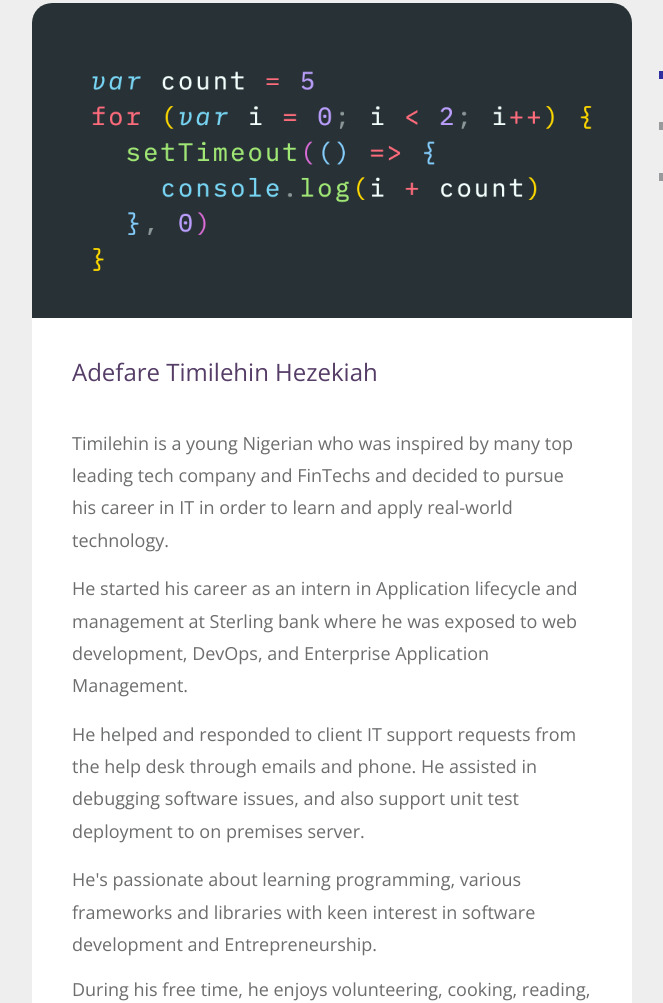
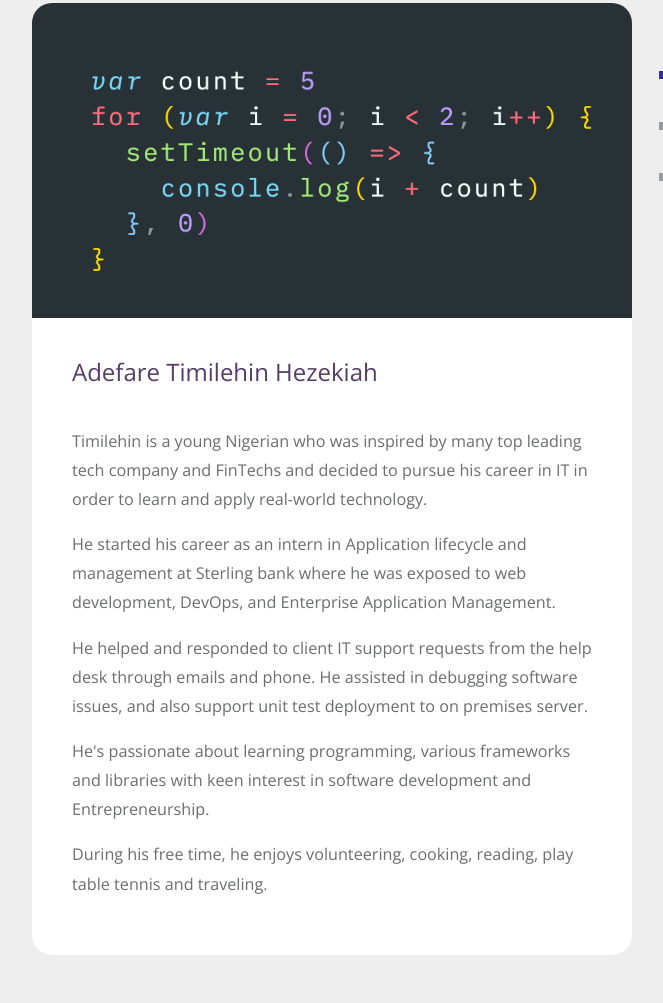
Before and after one commit to mi-touch/PPT, a plain HTML site: page index.html in a window 1280 px wide. Shown: the part 222-1225 px from the top of the page, without its empty margins (308-971 px from the left). Drawn offline with nearby package versions, Linux system fonts and the light colour scheme.

Commit message:
Reminiscing updates

```diff
--- a/index.html
+++ b/index.html
@@ -40,19 +40,19 @@
         </figure>
         <div class="tm-content">
           <h2 class="tm-page-title">Adefare Timilehin Hezekiah</h2>
-          <p class="mb-3">
+          <p class="tm-small">
             Timilehin is a young Nigerian who was inspired by many top leading tech company and FinTechs and decided to pursue his career in IT in order to learn and apply real-world technology.
           </p>
-          <p class="mb-3">
+          <p class="tm-small" >
             He started his career as an intern in Application lifecycle and management at Sterling bank where he was exposed to web development, DevOps, and Enterprise Application Management.
           </p>
-          <p>
+          <p class="tm-small">
             He helped and responded to client IT support requests from the help desk through emails and phone. He assisted in debugging software issues, and also support unit test deployment to on premises server.
           </p>
-          <p>
+          <p class="tm-small">
             He's passionate about learning programming, various frameworks and libraries with keen interest in software development and Entrepreneurship.
           </p>
-          During his free time, he enjoys volunteering, cooking, reading, play table tennis and traveling.
+          <p class="tm-small">During his free time, he enjoys volunteering, cooking, reading, play table tennis and traveling.</p>
         </div>
       </div>
     </section>
```
Also changed, not shown: contact.html (+1 -1 lines), resume.html (+5 -5 lines).
